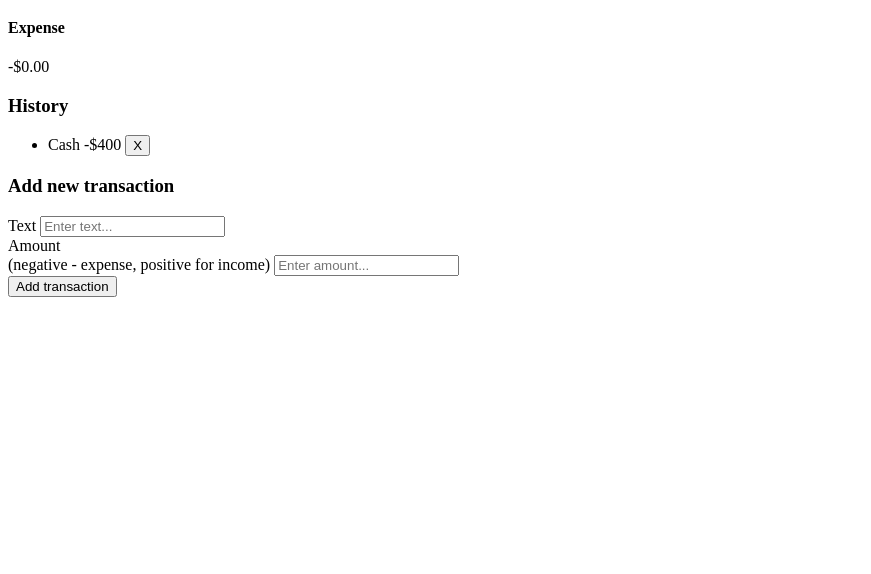
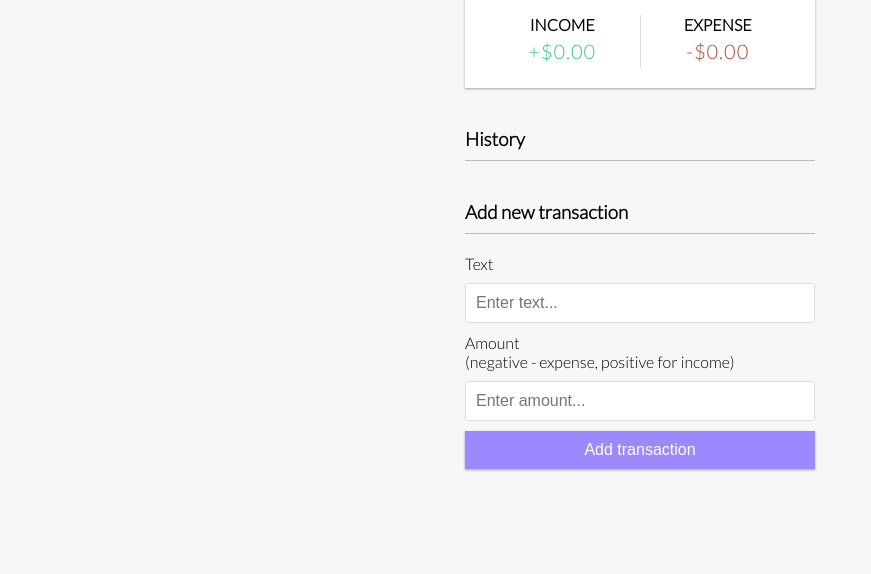
Before and after one commit to trevthedev777/Expense-Tracker, a plain HTML site: page index.html in a window 1280 px wide. Shown: the part 226-800 px from the top of the page, without its empty margins (0-871 px from the left). Drawn offline with Linux system fonts and the light colour scheme; a web font is replaced by a local one.

Commit message:
Add styles to UI

```diff
--- a/assets/css/style.css
+++ b/assets/css/style.css
@@ -0,0 +1,152 @@
+/* https: //fonts.google.com/specimen/Lato?query=lato */
+@import url('https://fonts.googleapis.com/css2?family=Be+Vietnam+Pro&family=Lato:ital,wght@0,300;1,300&family=Nova+Square&family=Poppins:ital,wght@0,300;0,400;0,500;0,700;1,400&family=Questrial&family=Zen+Kaku+Gothic+Antique:wght@700&display=swap');
+
+:root {
+    --box-shadow: 0 1px 3px rgba(0, 0, 0, 0.12), 0 1px 2px rgba(0, 0, 0, 0.24);
+    --color-primary: #f7f7f7;
+}
+
+* {
+    box-sizing: border-box;
+}
+
+body {
+    background-color: var(--color-primary);
+    display: flex;
+    flex-direction: column;
+    align-items: center;
+    justify-content: center;
+    min-height: 100vh;
+    margin: 0;
+    font-family: "Lato", sans-serif;
+}
+
+.container {
+    margin: 30px auto;
+    width: 350px;
+}
+
+h1 {
+    letter-spacing: 1px;
+    margin: 0;
+}
+
+h3 {
+    border-bottom: 1px solid #bbb;
+    padding-bottom: 10px;
+    margin: 40px 0 10px;
+}
+
+h4 {
+    margin: 0;
+    text-transform: uppercase;
+}
+
+.inc-exp-container {
+    background-color: #fff;
+    box-shadow: var(--box-shadow);
+    padding: 20px;
+    display: flex;
+    justify-content: space-between;
+    margin: 20px 0;
+}
+
+.inc-exp-container > div {
+    flex: 1;
+    text-align: center;
+}
+
+.inc-exp-container > div:first-of-type {
+    border-right: 1px solid #dedede;
+}
+
+.money {
+    font-size: 20px;
+    letter-spacing: 1px;
+    margin: 5px 0;
+}
+
+.money.plus {
+    color: #2ECC71;
+}
+
+.money.minus {
+    color: #C0392B;
+}
+
+label {
+    display: inline-block;
+    margin: 10px 0;
+}
+
+input[type="text"], input[type="number"] {
+    border: 1px solid #DEDEDE;
+    border-radius: 2px;
+    display: block;
+    font-size: 16px;
+    padding: 10px;
+    width: 100%;
+}
+
+.btn {
+    background-color: #9C88FF;
+    box-shadow: var(--box-shadow);
+    color: white;
+    border: 0;
+    display: block;
+    font-size: 16px;
+    margin: 10px 0 30px;
+    padding: 10px;
+    width: 100%;
+    cursor: pointer;
+}
+
+.btn:focus,
+.delete-btn:focus {
+    outline: 0;
+}
+
+.list {
+    list-style: none;
+    padding: 0;
+    margin-bottom: 40px;
+}
+
+.list li {
+    background-color: #fff;
+    box-shadow: var(--box-shadow);
+    color: #333;
+    display: flex;
+    justify-content: space-between;
+    position: relative;
+    padding: 10px;
+    margin: 10px 0;
+}
+
+.list li.plus {
+    border-right: 5px solid #2ECC71;
+}
+
+.list li.minus {
+    border-right: 5px solid #C0392B;
+}
+
+.delete-btn {
+    cursor: pointer;
+    background-color: #E74C3C;
+    border: 0;
+    color: white;
+    font-size: 20px;
+    line-height: 20px;
+    padding: 2px 5px;
+    position: absolute;
+    top: 50%;
+    left: 0;
+    transform: translate(-100%, -50%);
+    opacity: 0;
+    transition: opacity 250ms ease;
+}
+
+.list li:hover .delete-btn {
+    opacity: 1;
+}
--- a/index.html
+++ b/index.html
@@ -6,6 +6,7 @@
     <meta name="viewport" content="width=device-width, initial-scale=1.0">
     <!-- Stylesheets and Font Awesome -->
     <script src="https://kit.fontawesome.com/11347facfb.js" crossorigin="anonymous"></script>
+    <link rel="stylesheet" href="./assets/css/style.css">
     <title>Expense Tracker App | Array Methods & Local Storage</title>
 </head>
 <body>
@@ -35,11 +36,11 @@
 
         <h3>History</h3>
         <ul id="list" class="list">
-            <li class="minus">
+            <!-- <li class="minus">
                 Cash
                 <span>-$400</span>
                 <button class="delete-btn"> X </button>
-            </li>
+            </li> -->
         </ul>
 
         <h3>Add new transaction</h3>
@@ -49,12 +50,15 @@
                 <input type="text" name="text" id="text" placeholder="Enter text...">
             </div>
             <div class="form-control">
-                <label for="amount">Amount <br> (negative - expense, positive for income)</label>
+                <label for="amount">Amount <br>
+                    (negative - expense, positive for income)
+                </label>
                 <input type="number" id="amount" placeholder="Enter amount...">
             </div>
             <button class="btn">Add transaction</button>
         </form>
     </div>
+
     <!-- Scripts -->
     <script src="./assets/js/app.js"></script>
 </body>
```
